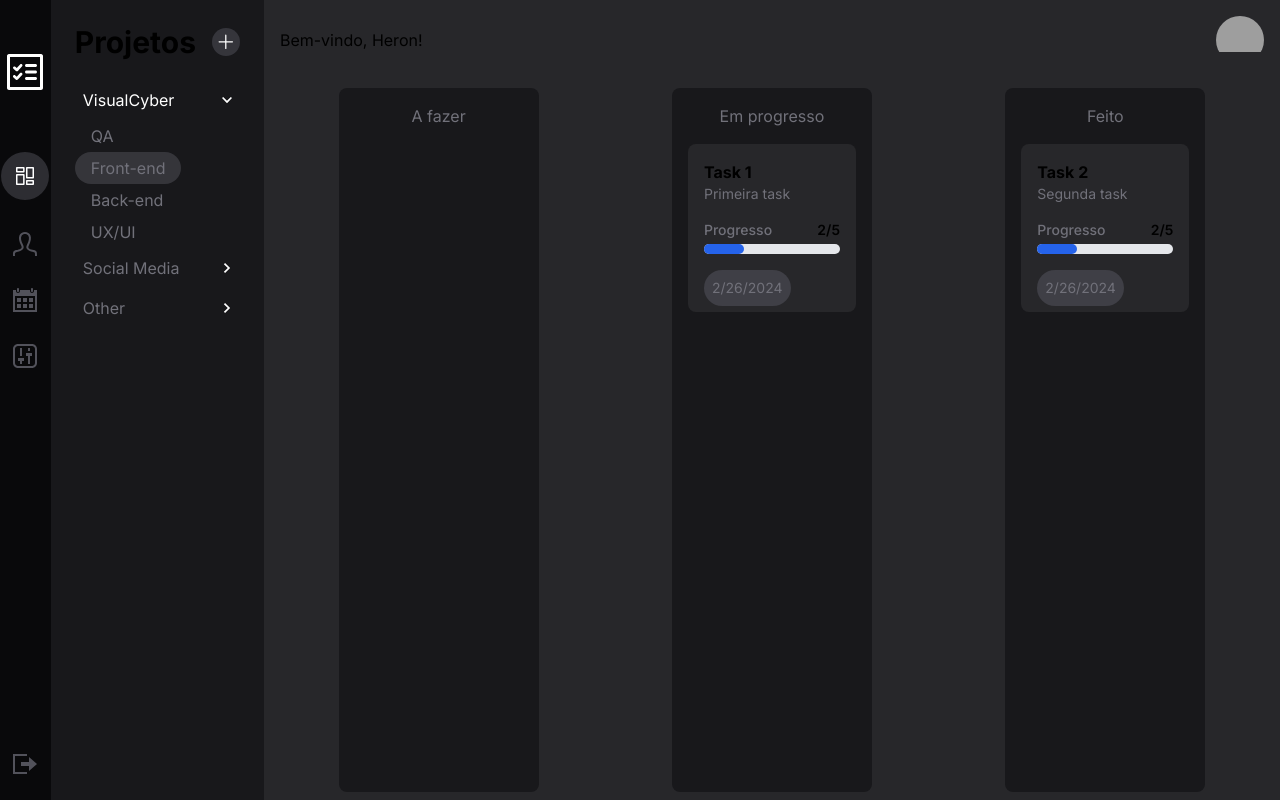
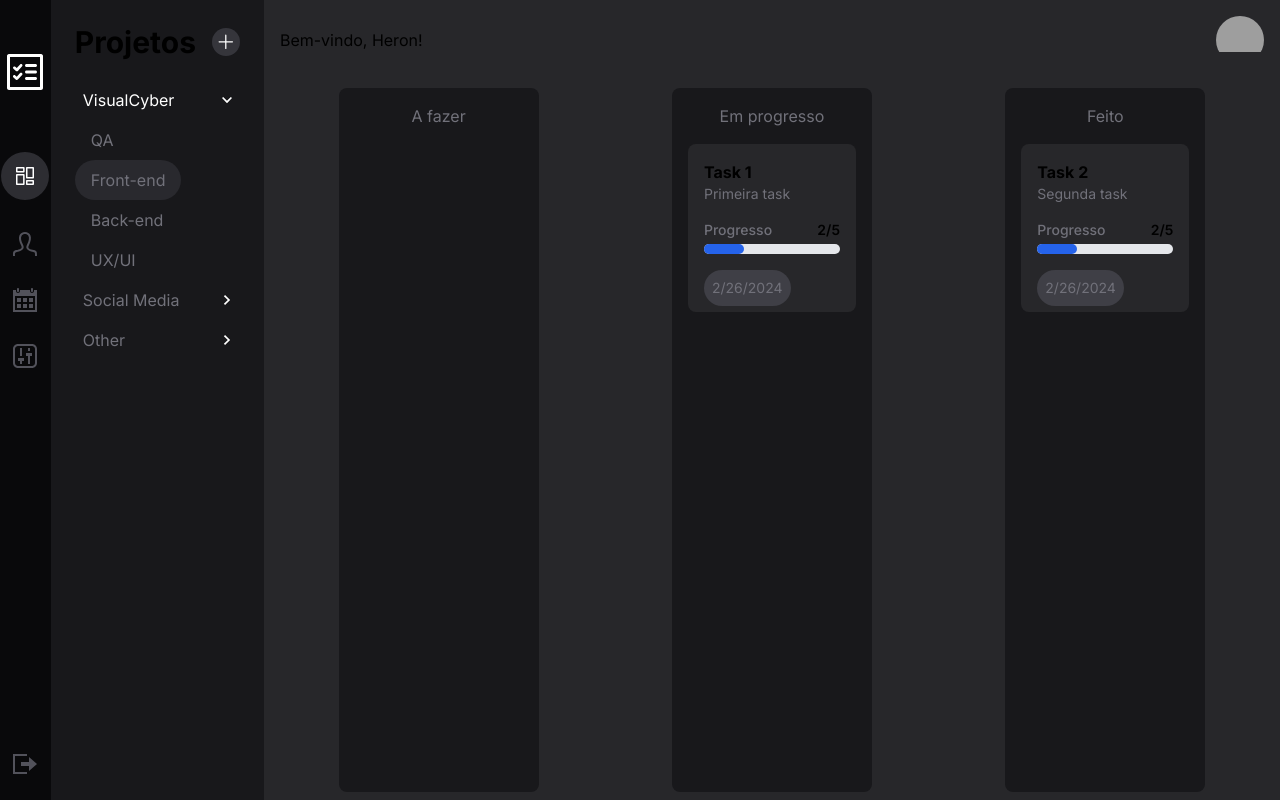
Before and after one commit to szHeron/todolist-visualcyber, a Next.js app: page / in a window 1280 px wide. Built offline with nearby package versions, Linux system fonts and the light colour scheme; grey boxes are pictures that could not be loaded.

Commit message:
feat: added more opacity

```diff
--- a/components/Dropdown.tsx
+++ b/components/Dropdown.tsx
@@ -31,7 +31,7 @@ export default function Dropdown(props: IDropdown){
                     props.items.map((item,index) =>
                         <button
                             key={index}
-                            className={`${item.selected&&"bg-zinc-600/50 text-white rounded-full"} self-start text-zinc-500 hover:bg-zinc-700 px-4 py-1`}
+                            className={`${item.selected&&"bg-zinc-600/30 text-white rounded-full"} self-start text-zinc-500 hover:bg-zinc-700 px-4 py-2`}
                         >
                             {item.text}
                         </button>
```
